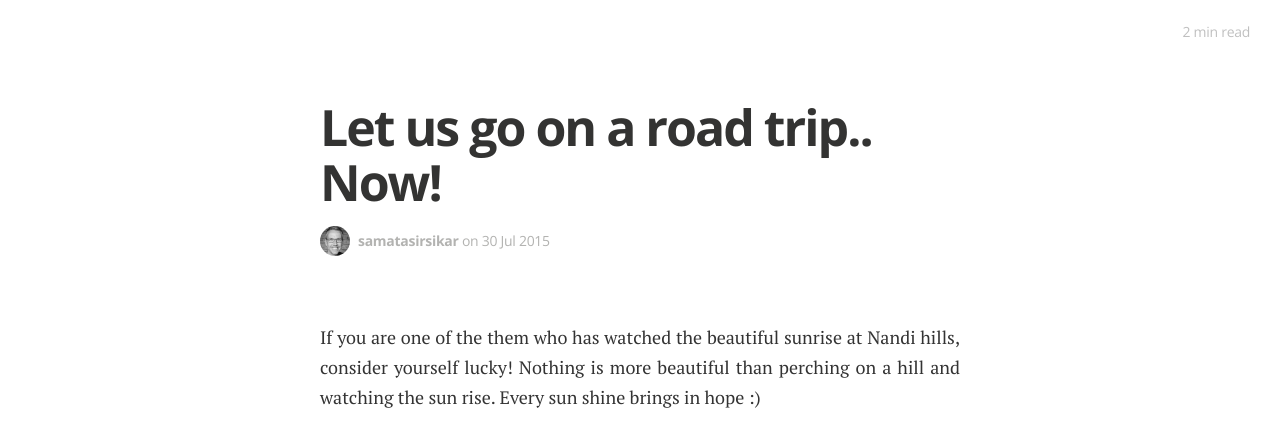
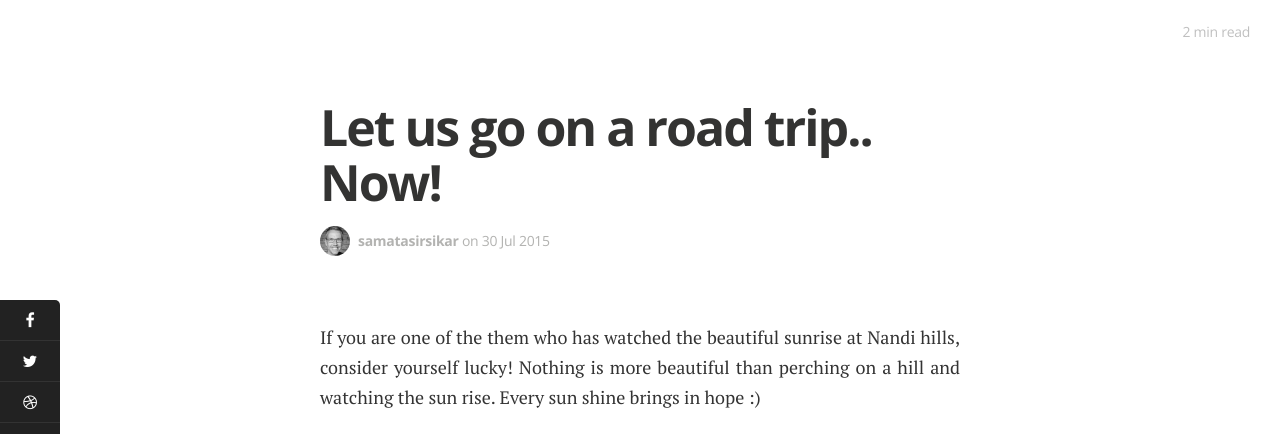
Before and after one commit to sandeepraju/sanchaara.in, a Jekyll site: the page built from _posts/2015-07-30-.md, in a window 1280 px wide. Shown: the top 434 px of the page. Built offline with Jekyll 4.4.1, drawn with Linux system fonts in a browser that asks for light colours; nearby versions of some CDN libraries; some web fonts are replaced.

Commit message:
adds social media share sidebar

```diff
--- a/_layouts/post.html
+++ b/_layouts/post.html
@@ -97,6 +97,28 @@
         <a href="/" class="btn">Back to Home</a>
       </div>
     </div>
+    <ul class='social'>
+      <li>
+        <a class="fa fa-facebook" href="#">
+          <span>Facebook</span>
+        </a>
+      </li>
+      <li>
+        <a class="fa fa-twitter" href="#">
+          <span>Twitter</span>
+        </a>
+      </li>
+      <li>
+        <a class="fa fa-dribbble" href="#">
+          <span>Dribbble</span>
+        </a>
+      </li>
+      <li>
+        <a class="fa fa-google-plus" href="#">
+          <span>Google Plus</span>
+        </a>
+      </li>
+    </ul>
     {% include javascripts.html %}
   </body>
 </html>
--- a/css/main.sass
+++ b/css/main.sass
@@ -650,3 +650,74 @@ figure
   display: inline
 img.emoji + figcaption
   display: none
+
+
+/* TODO: refactor this to a different file */
+/* Social media share sidebar */
+/* ref: https://codepen.io/anandvip/pen/ELuKd */
+.social
+  width: 200px
+  height: 220px
+  position: fixed
+  left: 0px
+  top: 30%
+  margin-top: 30px
+  perspective: 1000px
+  padding: 0
+  list-style-type: none
+  li
+    a
+      display: block
+      height: 20px
+      width: 40px
+      background: #222
+      border-bottom: 1px solid #333
+      font: normal normal normal 16px/20px  'FontAwesome', 'Source Sans Pro', Helvetica, Arial, sans-serif
+      color: #fff
+      -webkit-font-smoothing: antialiased
+      padding: 10px
+      text-decoration: none
+      text-align: center
+      transition: background 0.5s ease 0.3ms
+    &:first-child a:hover
+      background: #3b5998
+    &:nth-child(2) a:hover
+      background: #00acee
+    &:nth-child(3) a:hover
+      background: #ea4c89
+    &:nth-child(4) a:hover
+      background: #dd4b39
+    &:first-child a
+      border-radius: 0 5px 0 0
+    &:last-child a
+      border-radius: 0 0 5px 0
+    a span
+      width: 100px
+      float: left
+      text-align: center
+      background: #222
+      color: #fff
+      margin: -25px 74px
+      padding: 8px
+      transform-origin: 0
+      visibility: hidden
+      opacity: 0
+      transform: rotateY(45deg)
+      border-radius: 5px
+      transition: all 0.5s ease 0.3ms
+    span:after
+      content: ''
+      display: block
+      width: 0
+      height: 0
+      position: absolute
+      left: -20px
+      top: 7px
+      border-left: 10px solid transparent
+      border-right: 10px solid #222
+      border-bottom: 10px solid transparent
+      border-top: 10px solid transparent
+    a:hover span
+      visibility: visible
+      opacity: 1
+      transform: rotateY(0)
```
